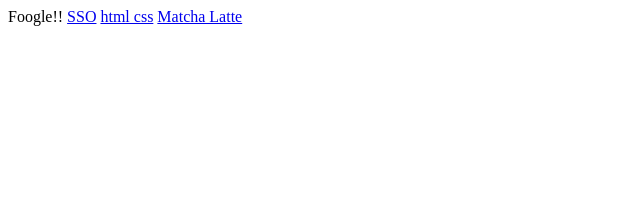
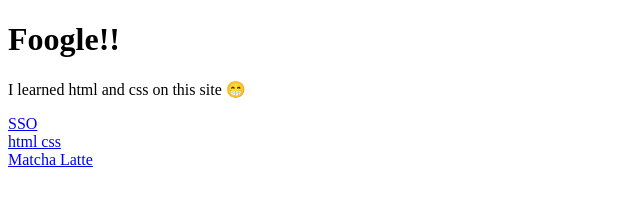
Before and after one commit to Innaf0/mindegy, a plain HTML site: page index.html in a window 1280 px wide. Shown: the whole page, without its empty margins (0-640 px from the left). Drawn offline with Linux system fonts and the light colour scheme.

Commit message:
Refactor index.html structure for improved readability

```diff
--- a/index.html
+++ b/index.html
@@ -6,9 +6,12 @@
     <title>Document</title>
   </head>
   <body>
-    Foogle!!
-    <a href="1">SSO</a>
-    <a href="2">html css</a>
-    <a href="3">Matcha Latte</a>
+    <h1>Foogle!!</h1>
+    <p>I learned html and css on this site 😁</p>
+    <div style="display: flex; flex-direction: column">
+      <a href="1">SSO</a>
+      <a href="2">html css</a>
+      <a href="3">Matcha Latte</a>
+    </div>
   </body>
 </html>
```
